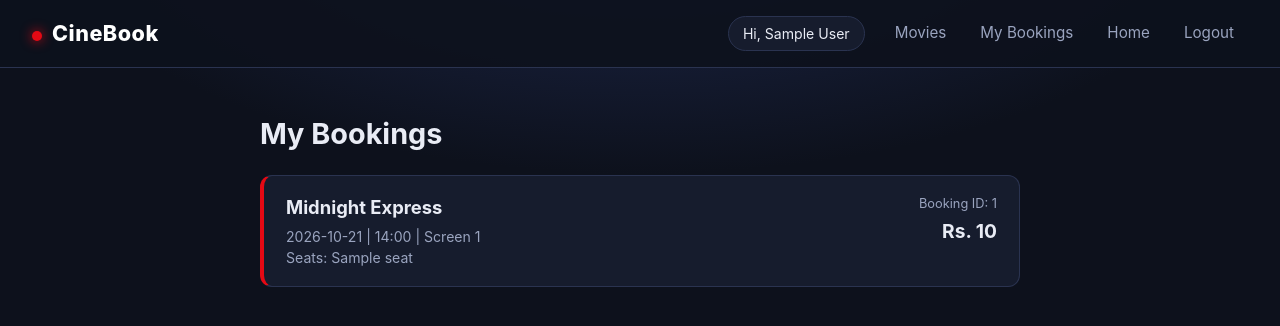
After one commit to iyersriram042006/movie-ticket-booking-system, a Flask app: page /bookings in a window 1280 px wide. The commit adds this page. Shown: the top 326 px of the page. Run offline with Flask 3, Linux system fonts and the light colour scheme; the visitor is signed in with stand-in values (Sample User, id 1); data comes from the database, SQL or seed files in the repository; tables that the repository leaves empty hold one stand-in row (values such as "Sample post").

Commit message:
MTB-12: Add My Bookings page

```diff
--- a/app.py
+++ b/app.py
@@ -9,6 +9,7 @@ from werkzeug.security import generate_password_hash, check_password_hash
 from database import (
     init_db, seed_data, email_exists, create_user, get_user_by_email,
     get_movies_with_shows, get_show, get_booked_seats, create_booking, get_booking,
+    get_user_bookings,
 )
 from validators import (
     validate_registration, validate_seat_selection, SEAT_ROWS, SEATS_PER_ROW,
@@ -171,6 +172,10 @@ def booking_confirmation(booking_id):
         abort(404)
     return render_template("confirmation.html", booking=booking, seats=seats)
 
+@app.route("/bookings")
+@login_required
+def my_bookings():
+    return render_template("my_bookings.html", booking_list=get_user_bookings(session["user_id"]))
 
 if __name__ == "__main__":
     app.run(debug=True, port=5001)
--- a/database.py
+++ b/database.py
@@ -177,6 +177,31 @@ def get_booking(booking_id, user_id):
     conn.close()
     return booking, seats
 
+def get_user_bookings(user_id):
+    """All bookings of one user, newest first, each with its seat labels."""
+    conn = get_connection()
+    bookings = conn.execute(
+        """
+        SELECT b.id, b.total_amount, b.created_at,
+               s.show_date, s.show_time, s.screen, m.title
+        FROM bookings b
+        JOIN shows s ON s.id = b.show_id
+        JOIN movies m ON m.id = s.movie_id
+        WHERE b.user_id = ?
+        ORDER BY b.id DESC
+        """,
+        (user_id,),
+    ).fetchall()
+    result = []
+    for booking in bookings:
+        rows = conn.execute(
+            "SELECT seat_label FROM booking_seats WHERE booking_id = ? ORDER BY seat_label",
+            (booking["id"],),
+        ).fetchall()
+        result.append({"booking": booking, "seats": [row["seat_label"] for row in rows]})
+    conn.close()
+    return result
+
 def email_exists(email):
     conn = get_connection()
     row = conn.execute(
--- a/static/style.css
+++ b/static/style.css
@@ -297,3 +297,28 @@ a.select-btn:hover { background: var(--accent-2); }
     .seat-row { gap: 5px; }
     .seat-row > :nth-child(5) { margin-right: 12px; }
 }
+
+/* ---------- my bookings ---------- */
+.bookings-wrap { width: 100%; max-width: 760px; }
+.booking-item {
+    display: flex;
+    justify-content: space-between;
+    gap: 20px;
+    background: var(--panel);
+    border: 1px solid var(--line);
+    border-left: 4px solid var(--accent);
+    border-radius: 12px;
+    padding: 18px 22px;
+    margin-bottom: 14px;
+}
+.booking-item h3 { font-size: 1.15rem; margin-bottom: 4px; }
+.booking-item p { color: var(--muted); font-size: 0.88rem; }
+.booking-side { text-align: right; }
+.booking-id { font-size: 0.8rem; color: var(--muted); }
+.booking-total { font-size: 1.2rem; font-weight: 700; margin-top: 4px; }
+.empty-box { background: var(--panel); border: 1px dashed var(--line); border-radius: 12px; padding: 36px; text-align: center; color: var(--muted); }
+
+@media (max-width: 680px) {
+    .booking-item { flex-direction: column; }
+    .booking-side { text-align: left; }
+}
--- a/templates/base.html
+++ b/templates/base.html
@@ -13,6 +13,7 @@
             {% if session.get('user_id') %}
                 <span class="welcome">Hi, {{ session.get('user_name') }}</span>
                 <a href="{{ url_for('movies') }}">Movies</a>
+                <a href="{{ url_for('my_bookings') }}">My Bookings</a>
                 <a href="{{ url_for('dashboard') }}">Home</a>
                 <a href="{{ url_for('logout') }}">Logout</a>
             {% else %}
--- /dev/null
+++ b/templates/my_bookings.html
@@ -0,0 +1,25 @@
+{% extends "base.html" %}
+{% block title %}My Bookings - CineBook{% endblock %}
+{% block content %}
+<div class="bookings-wrap">
+    <h2 class="page-title">My Bookings</h2>
+    {% for item in booking_list %}
+    <div class="booking-item">
+        <div>
+            <h3>{{ item.booking.title }}</h3>
+            <p>{{ item.booking.show_date }} | {{ item.booking.show_time }} | {{ item.booking.screen }}</p>
+            <p>Seats: {{ item.seats | join(', ') }}</p>
+        </div>
+        <div class="booking-side">
+            <div class="booking-id">Booking ID: {{ item.booking.id }}</div>
+            <div class="booking-total">Rs. {{ item.booking.total_amount }}</div>
+        </div>
+    </div>
+    {% else %}
+    <div class="empty-box">
+        <p>You have no bookings yet.</p>
+        <a class="btn-link" href="{{ url_for('movies') }}">Browse movies</a>
+    </div>
+    {% endfor %}
+</div>
+{% endblock %}
```
